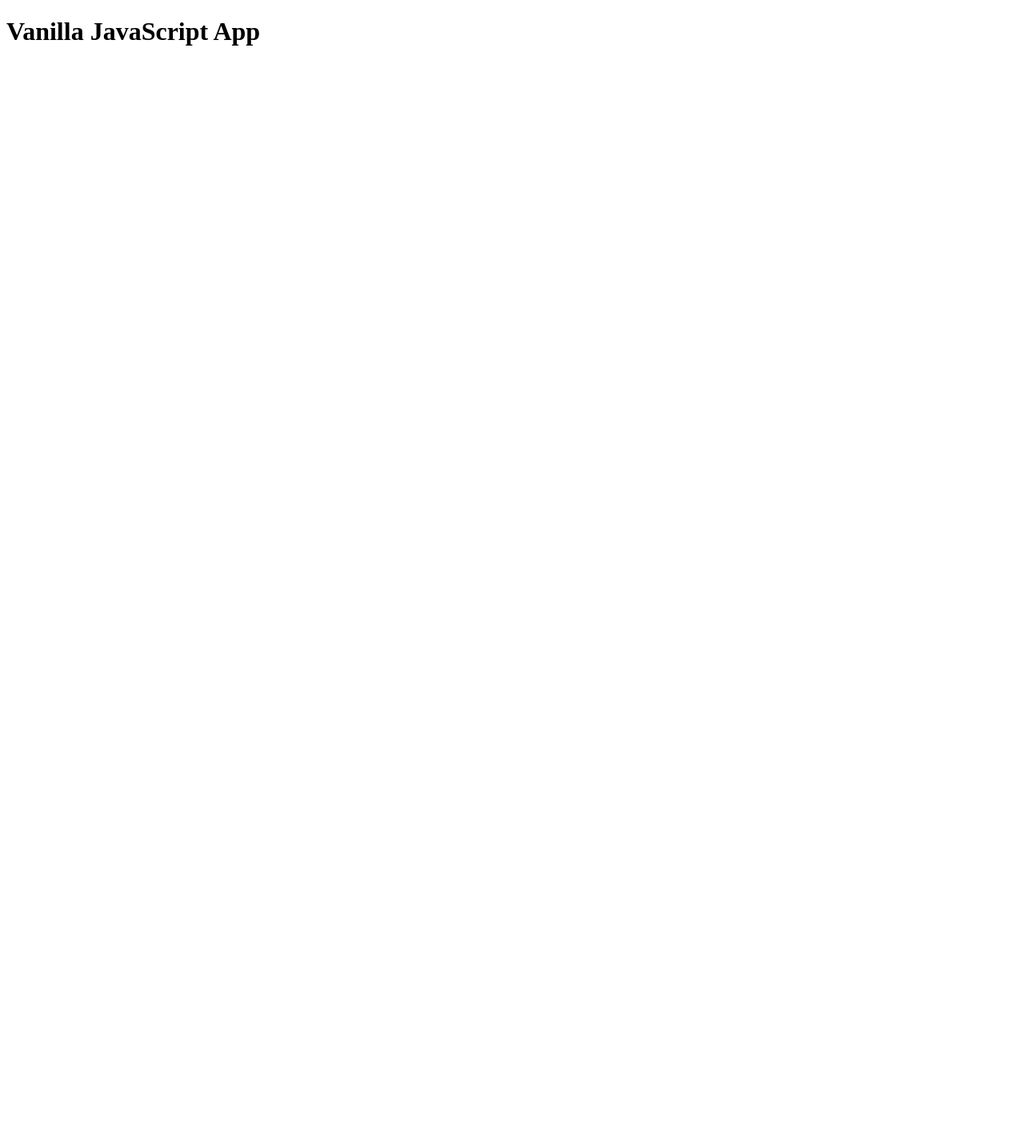
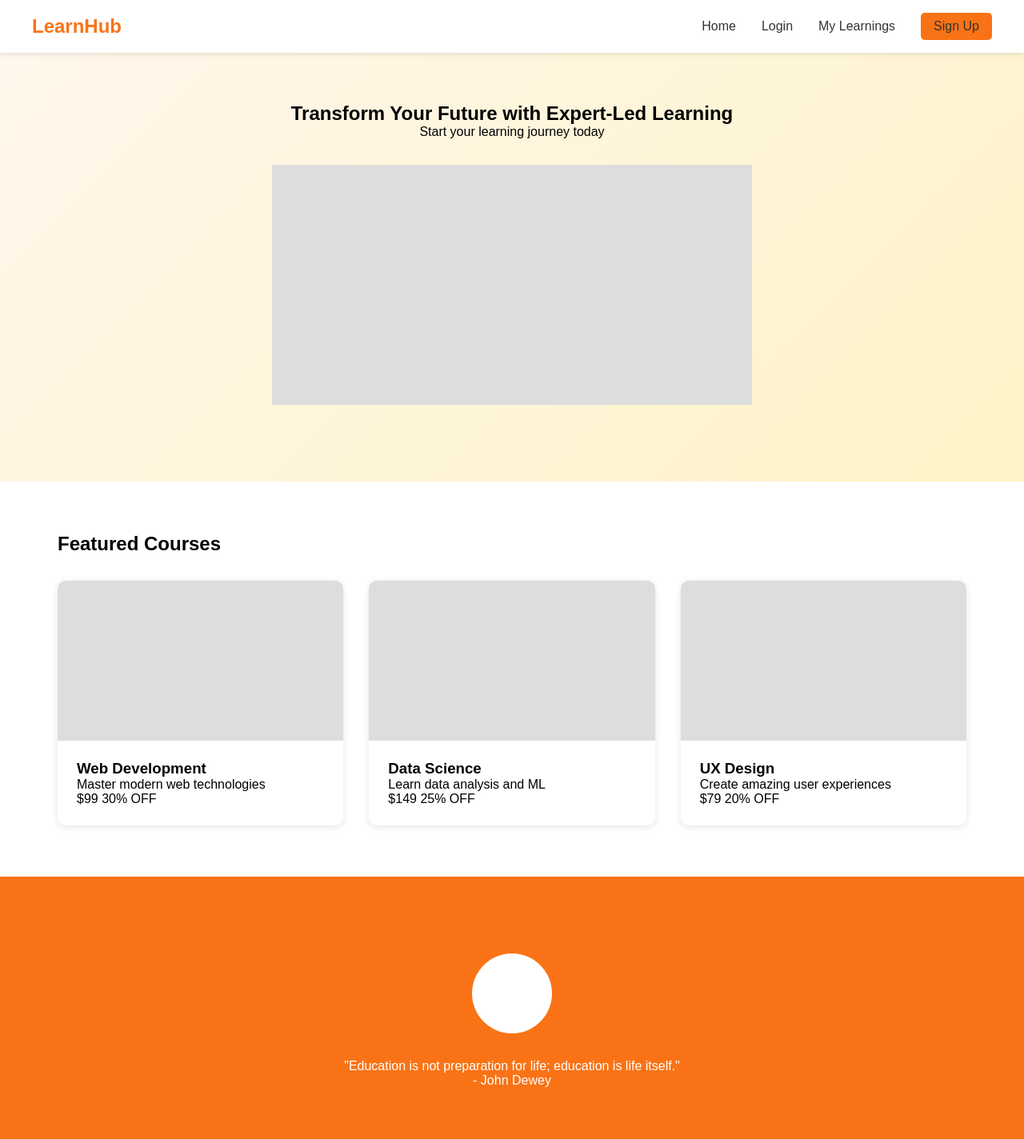
Before and after one commit to rohan0526/my-first-static-web-app, a website: page src/index.html in a window 1280 px wide. Shown: the whole page at 80% size. Before the commit the page ends 800 px from the top, so only its background shows below. Drawn offline with Linux system fonts and the light colour scheme.

Commit message:
Update index.html

```diff
--- a/src/index.html
+++ b/src/index.html
@@ -1,17 +1,193 @@
 <!DOCTYPE html>
 <html lang="en">
+<head>
+    <meta charset="UTF-8">
+    <meta name="viewport" content="width=device-width, initial-scale=1.0">
+    <title>E-Learning Platform</title>
+    <style>
+        * {
+            margin: 0;
+            padding: 0;
+            box-sizing: border-box;
+            font-family: 'Arial', sans-serif;
+        }
 
-<head>
-  <meta charset="UTF-8">
-  <meta name="viewport" content="width=device-width, initial-scale=1.0">
-  <link rel="stylesheet" href="styles.css">
-  <title>Vanilla JavaScript App</title>
+        header {
+            background: #fff;
+            padding: 1rem 2rem;
+            box-shadow: 0 2px 5px rgba(0,0,0,0.1);
+            position: fixed;
+            width: 100%;
+            top: 0;
+            z-index: 1000;
+        }
+
+        .nav-container {
+            display: flex;
+            justify-content: space-between;
+            align-items: center;
+            max-width: 1200px;
+            margin: 0 auto;
+        }
+
+        .logo {
+            font-size: 1.5rem;
+            font-weight: bold;
+            color: #f97316;
+        }
+
+        .nav-links {
+            display: flex;
+            gap: 2rem;
+            align-items: center;
+        }
+
+        .nav-links a {
+            text-decoration: none;
+            color: #333;
+        }
+
+        .signup-btn {
+            background: #f97316;
+            color: white;
+            padding: 0.5rem 1rem;
+            border-radius: 5px;
+            text-decoration: none;
+        }
+
+        .hero {
+            background: linear-gradient(135deg, #fff7ed, #fef3c7);
+            padding: 8rem 2rem 4rem;
+            text-align: center;
+        }
+
+        /* Add your hero image here */
+        .hero-img {
+            width: 100%;
+            max-width: 600px;
+            margin: 2rem auto;
+            height: 300px;
+            background: #ddd; /* Placeholder for image */
+        }
+
+        .courses {
+            padding: 4rem 2rem;
+            max-width: 1200px;
+            margin: 0 auto;
+        }
+
+        .course-grid {
+            display: grid;
+            grid-template-columns: repeat(auto-fit, minmax(300px, 1fr));
+            gap: 2rem;
+            margin-top: 2rem;
+        }
+
+        .course-card {
+            background: white;
+            border-radius: 10px;
+            overflow: hidden;
+            box-shadow: 0 2px 10px rgba(0,0,0,0.1);
+        }
+
+        /* Add your course image here */
+        .course-img {
+            width: 100%;
+            height: 200px;
+            background: #ddd; /* Placeholder for image */
+        }
+
+        .course-content {
+            padding: 1.5rem;
+        }
+
+        .testimonial {
+            background: #f97316;
+            color: white;
+            padding: 4rem 2rem;
+            text-align: center;
+        }
+
+        /* Add your testimonial image here */
+        .testimonial-img {
+            width: 100px;
+            height: 100px;
+            border-radius: 50%;
+            margin: 2rem auto;
+            background: #fff; /* Placeholder for image */
+        }
+    </style>
 </head>
+<body>
+    <header>
+        <nav class="nav-container">
+            <div class="logo">LearnHub</div>
+            <div class="nav-links">
+                <a href="#home">Home</a>
+                <a href="#login">Login</a>
+                <a href="#learnings">My Learnings</a>
+                <a href="#signup" class="signup-btn">Sign Up</a>
+            </div>
+        </nav>
+    </header>
 
-<body>
-  <main>
-    <h1>Vanilla JavaScript App</h1>
-  </main>
+    <section class="hero">
+        <h1>Transform Your Future with Expert-Led Learning</h1>
+        <p>Start your learning journey today</p>
+        <!-- Add hero image here -->
+        <div class="hero-img">
+            <!-- Replace with: <img src="path/to/hero-image.jpg" alt="Learning Platform Hero"> -->
+        </div>
+    </section>
+
+    <section class="courses">
+        <h2>Featured Courses</h2>
+        <div class="course-grid">
+            <div class="course-card">
+                <!-- Add course image here -->
+                <div class="course-img">
+                    <!-- Replace with: <img src="path/to/course1-image.jpg" alt="Web Development"> -->
+                </div>
+                <div class="course-content">
+                    <h3>Web Development</h3>
+                    <p>Master modern web technologies</p>
+                    <p>$99 <span>30% OFF</span></p>
+                </div>
+            </div>
+            <div class="course-card">
+                <!-- Add course image here -->
+                <div class="course-img">
+                    <!-- Replace with: <img src="path/to/course2-image.jpg" alt="Data Science"> -->
+                </div>
+                <div class="course-content">
+                    <h3>Data Science</h3>
+                    <p>Learn data analysis and ML</p>
+                    <p>$149 <span>25% OFF</span></p>
+                </div>
+            </div>
+            <div class="course-card">
+                <!-- Add course image here -->
+                <div class="course-img">
+                    <!-- Replace with: <img src="path/to/course3-image.jpg" alt="UX Design"> -->
+                </div>
+                <div class="course-content">
+                    <h3>UX Design</h3>
+                    <p>Create amazing user experiences</p>
+                    <p>$79 <span>20% OFF</span></p>
+                </div>
+            </div>
+        </div>
+    </section>
+
+    <section class="testimonial">
+        <!-- Add testimonial image here -->
+        <div class="testimonial-img">
+            <!-- Replace with: <img src="path/to/testimonial-image.jpg" alt="Student Testimonial"> -->
+        </div>
+        <blockquote>
+            "Education is not preparation for life; education is life itself."
+        </blockquote>
+        <p>- John Dewey</p>
+    </section>
 </body>
-
 </html>
```
